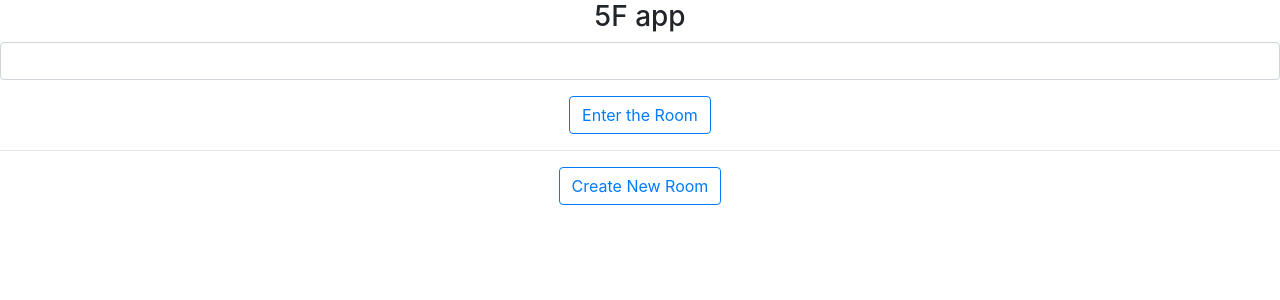
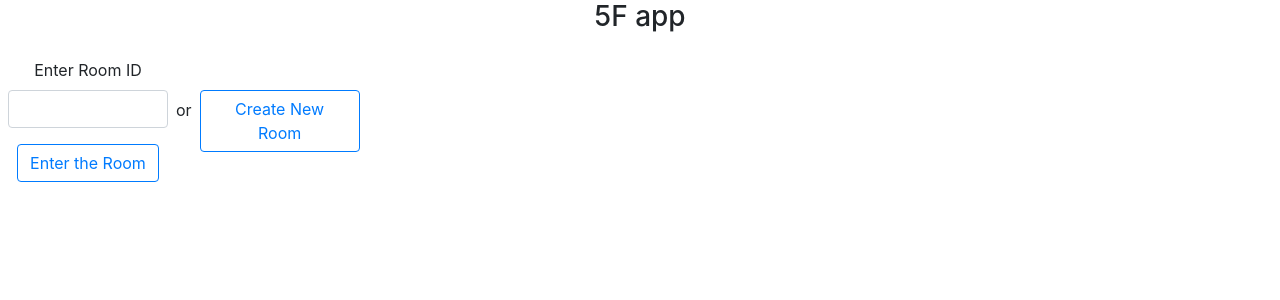
Before and after one commit to kdnakt/5f, a React (Create React App) app in the folder front-app/: page / in a window 1280 px wide. Shown: the top 300 px of the page. Built offline with nearby package versions, Linux system fonts and the light colour scheme.

Commit message:
adjust layout

```diff
--- a/front-app/src/component/RoomSelect.tsx
+++ b/front-app/src/component/RoomSelect.tsx
@@ -1,6 +1,6 @@
 import React, { useState, useCallback } from 'react';
 import {
-  Button, FormGroup, FormControl, Form,
+  Button, FormGroup, FormControl, Form, FormLabel,
 } from 'react-bootstrap';
 import axios from 'axios';
 
@@ -17,16 +17,32 @@ const RoomSelect: React.FC = () => {
     </>
     :
     <>
-      <Form>
+      <Form style={{
+          width: '160px',
+          margin: '16px 8px',
+          float: 'left'
+        }}
+      >
         <FormGroup>
+          <FormLabel>Enter Room ID</FormLabel>
           <FormControl />
         </FormGroup>
+        <Button variant='outline-primary'>
+          Enter the Room
+        </Button>
       </Form>
-      <Button variant='outline-primary'>
-        Enter the Room
-      </Button>
-      <hr />
-      <Button variant='outline-primary' onClick={create} >
+      <div style={{
+          float: 'left',
+          margin: '56px 0'
+        }}
+      >or</div>
+      <Button style={{
+          float: 'left',
+          margin: '48px 8px',
+          width: '160px'
+        }}
+        variant='outline-primary' onClick={create}
+      >
         Create New Room
       </Button>
     </>
```
